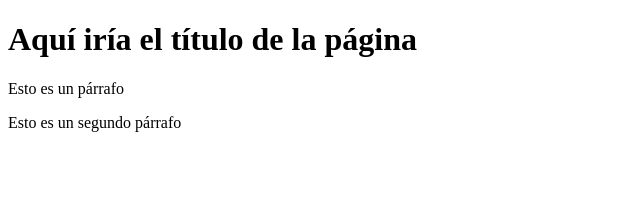
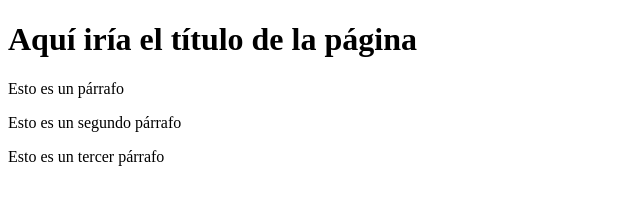
Before and after one commit to dvidals/Proyecto-web-empresa-C, a plain HTML site: page index.html in a window 1280 px wide. Shown: the whole page, without its empty margins (0-640 px from the left). Drawn offline with Linux system fonts and the light colour scheme.

Commit message:
Update index.html

```diff
--- a/index.html
+++ b/index.html
@@ -10,5 +10,6 @@
     <h1>Aquí iría el título de la página</h1>
     <p> Esto es un párrafo</p>
     <p>Esto es un segundo párrafo</p>
+    <p>Esto es un tercer párrafo</p>
 </body>
 </html>
```
